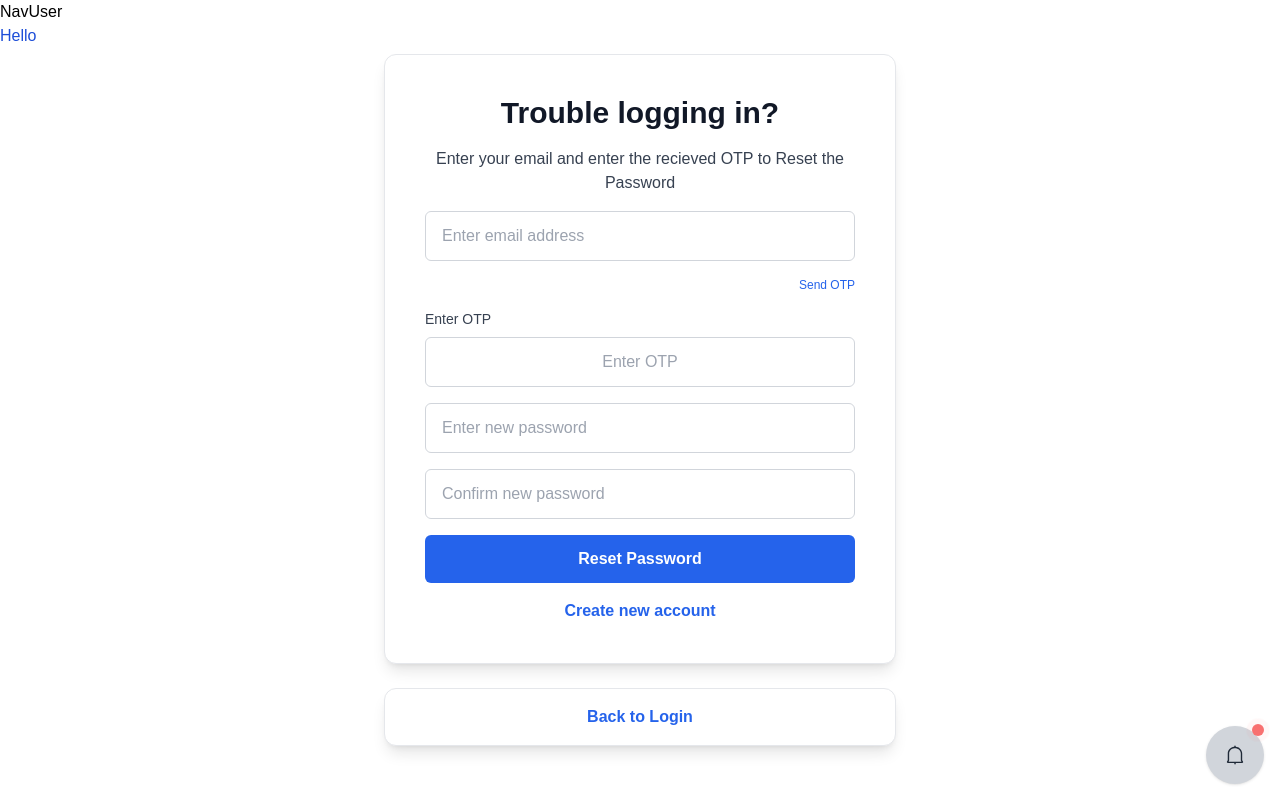
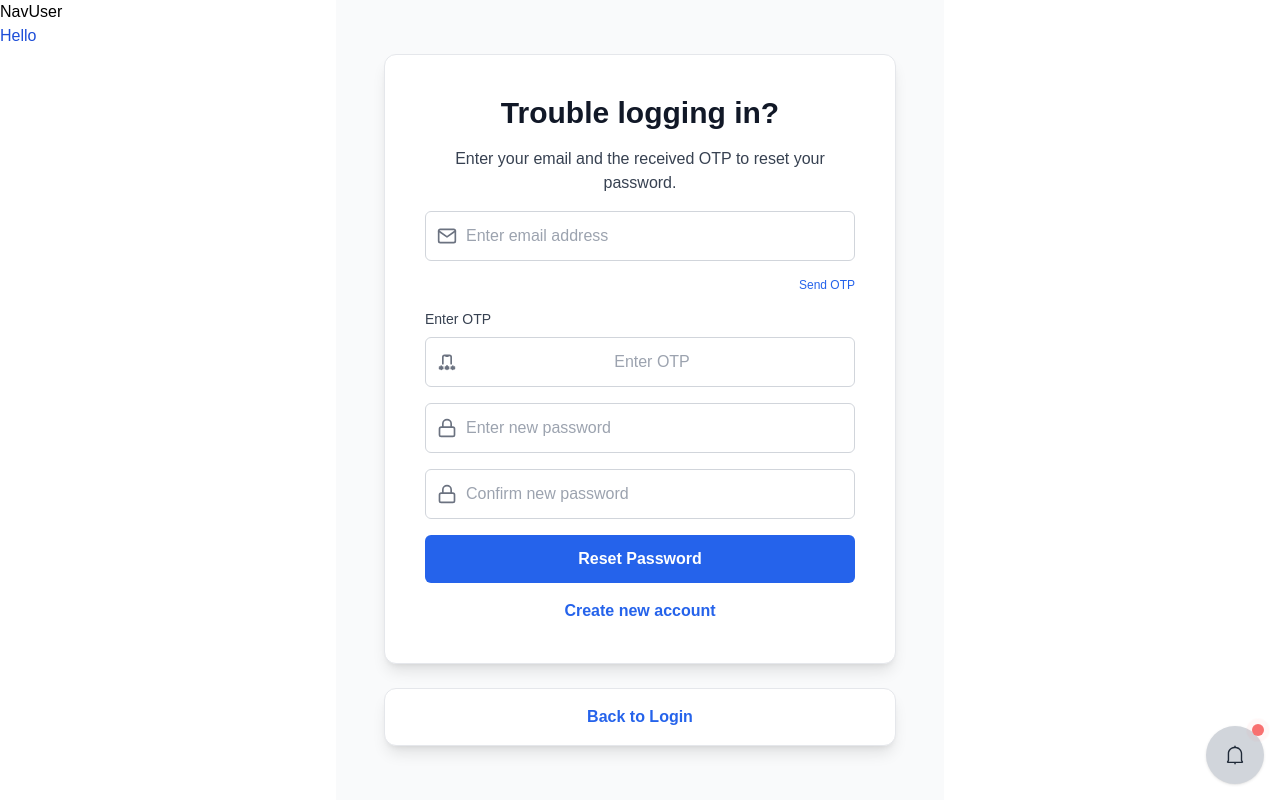
Before and after one commit to NITHINKR06/Employment, a Next.js app: page /auth/resetpassword in a window 1280 px wide. Built offline with nearby package versions, Linux system fonts and the light colour scheme.

Commit message:
Added littel changes in auth pages...

```diff
--- a/src/app/auth/login/page.jsx
+++ b/src/app/auth/login/page.jsx
@@ -2,6 +2,9 @@
 import React, { useState } from "react";
 import Link from "next/link";
 import { motion } from "framer-motion";
+import Image from "next/image";
+import { FiMail, FiLock, FiEye, FiEyeOff } from "react-icons/fi";
+import img from "../../../../public/Google.png";
 
 const cardAnimation = {
   hidden: { opacity: 0, scale: 0.95 },
@@ -15,6 +18,7 @@ const cardAnimation = {
 export default function LoginPage() {
   const [email, setEmail] = useState("");
   const [password, setPassword] = useState("");
+  const [showPassword, setShowPassword] = useState(false);
 
   const handleLogin = (e) => {
     e.preventDefault();
@@ -23,7 +27,7 @@ export default function LoginPage() {
   };
 
   return (
-    <div className="min-h-screen flex flex-col items-center justify-center p-6 lg:p-12">
+    <div className="min-h-screen w-full flex flex-col items-center justify-center p-6 lg:p-12 bg-gray-50">
       {/* Login Card */}
       <motion.div
         initial="hidden"
@@ -31,38 +35,59 @@ export default function LoginPage() {
         variants={cardAnimation}
         className="w-full max-w-md lg:max-w-lg shadow-lg rounded-xl overflow-hidden border border-gray-200 bg-white"
       >
-        <div className="p-6">
+        <div className="p-8">
           {/* Logo Section */}
-          <div className="flex justify-center mb-6">
-            <img src="/logo.png" alt="Logo" className="h-16 w-auto" />
+          <div className="flex justify-center mb-8">
+            <Image src={img} alt="Logo" className="h-16 w-auto" />
           </div>
-          <h2 className="text-3xl font-bold text-gray-900 text-center mb-4">
+          <h2 className="text-3xl font-bold text-gray-900 text-center mb-6">
             Login
           </h2>
-          <form onSubmit={handleLogin} className="space-y-4">
+          <form onSubmit={handleLogin} className="space-y-5">
+            {/* Email Field */}
+            <div className="relative">
+              <FiMail
+                size={20}
+                className="absolute top-1/2 left-3 transform -translate-y-1/2 text-gray-500"
+              />
               <input
                 type="email"
                 placeholder="Email address"
                 value={email}
                 onChange={(e) => setEmail(e.target.value)}
-              className="w-full px-4 py-3 border border-gray-300 rounded-md focus:outline-none focus:ring-2 focus:ring-gray-400"
+                className="w-full px-4 py-3 pl-10 border border-gray-300 rounded-md focus:outline-none focus:ring-2 focus:ring-blue-400"
                 required
               />
+            </div>
+            {/* Password Field with Toggle */}
+            <div className="relative">
+              <FiLock
+                size={20}
+                className="absolute top-1/2 left-3 transform -translate-y-1/2 text-gray-500"
+              />
               <input
-              type="password"
+                type={showPassword ? "text" : "password"}
                 placeholder="Password"
                 value={password}
                 onChange={(e) => setPassword(e.target.value)}
-              className="w-full px-4 py-3 border border-gray-300 rounded-md focus:outline-none focus:ring-2 focus:ring-gray-400"
+                className="w-full px-4 py-3 pl-10 pr-10 border border-gray-300 rounded-md focus:outline-none focus:ring-2 focus:ring-blue-400"
                 required
               />
               <button
+                type="button"
+                onClick={() => setShowPassword(!showPassword)}
+                className="absolute top-1/2 right-3 transform -translate-y-1/2 text-gray-500 focus:outline-none"
+              >
+                {showPassword ? <FiEyeOff size={20} /> : <FiEye size={20} />}
+              </button>
+            </div>
+            <button
               type="submit"
-              className="w-full py-3 bg-blue-600 text-white rounded-md font-semibold hover:bg-blue-700 transition duration-100"
+              className="w-full py-3 bg-blue-600 text-white rounded-md font-semibold hover:bg-blue-700 transition duration-150"
             >
               Log in
             </button>
-            <div className="flex justify-end text-base text-gray-500 mt-2">
+            <div className="flex justify-end text-base text-gray-500">
               <Link href="/auth/resetpassword" className="hover:underline">
                 Forgot password?
               </Link>
--- a/src/app/auth/resetpassword/page.jsx
+++ b/src/app/auth/resetpassword/page.jsx
@@ -2,6 +2,10 @@
 import React, { useState } from "react";
 import Link from "next/link";
 import { motion } from "framer-motion";
+import { FiMail, FiHash, FiLock } from "react-icons/fi";
+import { TbPasswordMobilePhone } from "react-icons/tb";
+import img from "../../../../public/Google.png";
+
 
 const cardAnimation = {
   hidden: { opacity: 0, scale: 0.95 },
@@ -36,7 +40,7 @@ const ResetPassword = () => {
   };
 
   return (
-    <div className="min-h-screen flex flex-col items-center justify-center p-6 lg:p-12">
+    <div className="min-h-screen flex flex-col items-center justify-center p-6 lg:p-12 bg-gray-50">
       {/* Reset Password Card */}
       <motion.div
         initial="hidden"
@@ -48,23 +52,32 @@ const ResetPassword = () => {
           Trouble logging in?
         </h2>
         <p className="text-center text-gray-700 mb-4">
-          Enter your email and enter the recieved OTP to Reset the Password
+          Enter your email and the received OTP to reset your password.
         </p>
 
         <form onSubmit={handleSubmit} className="space-y-4">
           {/* Email Field */}
+          <div className="relative">
+            <FiMail
+              size={20}
+              className="absolute top-1/2 left-3 transform -translate-y-1/2 text-gray-500"
+            />
             <input
               type="email"
               placeholder="Enter email address"
               value={email}
               onChange={(e) => setEmail(e.target.value)}
-            className="w-full px-4 py-3 border border-gray-300 rounded-md focus:outline-none focus:ring-2 focus:ring-gray-400"
+              className="w-full px-4 py-3 pl-10 border border-gray-300 rounded-md focus:outline-none focus:ring-2 focus:ring-gray-400"
               required
             />
+          </div>
 
           {/* Send OTP Link */}
           <div className="flex justify-end">
-            <button type="button" className="text-xs text-blue-600 hover:underline">
+            <button
+              type="button"
+              className="text-xs text-blue-600 hover:underline"
+            >
               Send OTP
             </button>
           </div>
@@ -74,36 +87,54 @@ const ResetPassword = () => {
             <label className="block text-sm font-medium text-gray-700 mb-2">
               Enter OTP
             </label>
+            <div className="relative">
+              <TbPasswordMobilePhone
+                size={20}
+                className="absolute top-1/2 left-3 transform -translate-y-1/2 text-gray-500"
+              />
               <input
                 type="text"
                 inputMode="numeric"
                 placeholder="Enter OTP"
                 value={otp}
                 onChange={(e) => setOtp(e.target.value)}
-              className="w-full px-4 py-3 text-center border border-gray-300 rounded-md focus:outline-none focus:ring-2 focus:ring-gray-400"
+                className="w-full px-4 py-3 pl-10 text-center border border-gray-300 rounded-md focus:outline-none focus:ring-2 focus:ring-gray-400"
                 required
               />
             </div>
+          </div>
 
           {/* New Password Field */}
+          <div className="relative">
+            <FiLock
+              size={20}
+              className="absolute top-1/2 left-3 transform -translate-y-1/2 text-gray-500"
+            />
             <input
               type="password"
               placeholder="Enter new password"
               value={newPassword}
               onChange={(e) => setNewPassword(e.target.value)}
-            className="w-full px-4 py-3 border border-gray-300 rounded-md focus:outline-none focus:ring-2 focus:ring-gray-400"
+              className="w-full px-4 py-3 pl-10 border border-gray-300 rounded-md focus:outline-none focus:ring-2 focus:ring-gray-400"
               required
             />
+          </div>
 
           {/* Confirm Password Field */}
+          <div className="relative">
+            <FiLock
+              size={20}
+              className="absolute top-1/2 left-3 transform -translate-y-1/2 text-gray-500"
+            />
             <input
               type="password"
               placeholder="Confirm new password"
               value={confirmPassword}
               onChange={(e) => setConfirmPassword(e.target.value)}
-            className="w-full px-4 py-3 border border-gray-300 rounded-md focus:outline-none focus:ring-2 focus:ring-gray-400"
+              className="w-full px-4 py-3 pl-10 border border-gray-300 rounded-md focus:outline-none focus:ring-2 focus:ring-gray-400"
               required
             />
+          </div>
 
           {/* Reset Password Button */}
           <motion.button
@@ -118,7 +149,10 @@ const ResetPassword = () => {
 
           {/* Create New Account Link */}
           <div className="text-center text-gray-700 mt-4">
-            <Link href="/auth/signup" className="text-blue-600 font-semibold hover:underline">
+            <Link
+              href="/auth/signup"
+              className="text-blue-600 font-semibold hover:underline"
+            >
               Create new account
             </Link>
           </div>
@@ -132,7 +166,10 @@ const ResetPassword = () => {
         variants={cardAnimation}
         className="w-full max-w-md lg:max-w-lg mt-6 shadow-lg rounded-xl border border-gray-200 bg-white py-4 text-center"
       >
-        <Link href="/auth/login" className="text-blue-600 font-semibold hover:underline text-base">
+        <Link
+          href="/auth/login"
+          className="text-blue-600 font-semibold hover:underline text-base"
+        >
           Back to Login
         </Link>
       </motion.div>
```
Also changed, not shown: src/app/auth/signup/page.jsx (+61 -8 lines). Lines whose indentation alone changed are shown as unchanged.
